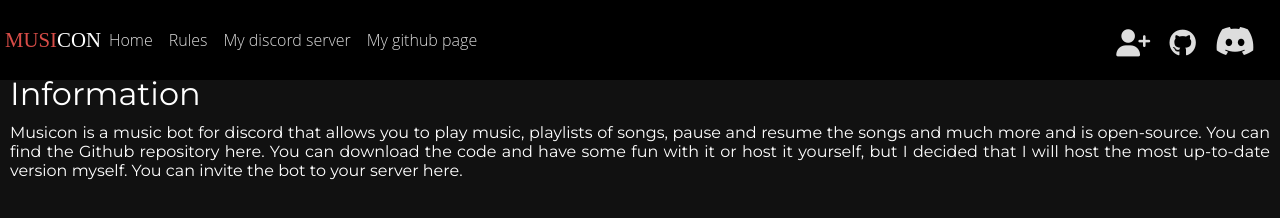
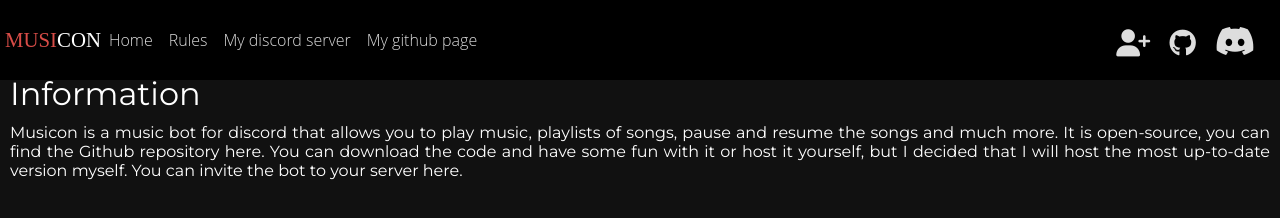
Before and after one commit to Pandicon/pandicon.github.io, a plain HTML site: page musicon/info/index.html in a window 1280 px wide. Drawn offline with Linux system fonts and the light colour scheme; a script that the page names is missing; a web font is replaced by a local one.

Commit message:
Update index.html

```diff
--- a/musicon/info/index.html
+++ b/musicon/info/index.html
@@ -27,7 +27,7 @@
         <div class = 'home'>
             <div style='overflow: auto; padding: 10px; text-align: justify;' class='commandsText'>
                 <div style="font-size: 2rem;">Information</div>
-                <div class='padding10Top'>Musicon is a music bot for discord that allows you to play music, playlists of songs, pause and resume the songs and much more and is open-source. You can find the Github repository <a class = 'text-link' href = 'https://github.com/Pandicon/Musicon' target="_blank">here</a>. You can download the code and have some fun with it or host it yourself, but I decided that I will host the most up-to-date version myself. You can invite the bot to your server <a class = 'text-link' href = 'https://discord.com/oauth2/authorize/?permissions=8&scope=bot&client_id=845575204653760512' target="_blank">here</a>.</div>
+                <div class='padding10Top'>Musicon is a music bot for discord that allows you to play music, playlists of songs, pause and resume the songs and much more. It is open-source, you can find the Github repository <a class = 'text-link' href = 'https://github.com/Pandicon/Musicon' target="_blank">here</a>. You can download the code and have some fun with it or host it yourself, but I decided that I will host the most up-to-date version myself. You can invite the bot to your server <a class = 'text-link' href = 'https://discord.com/oauth2/authorize/?permissions=8&scope=bot&client_id=845575204653760512' target="_blank">here</a>.</div>
             </div>
         </div>
     </div>
```
